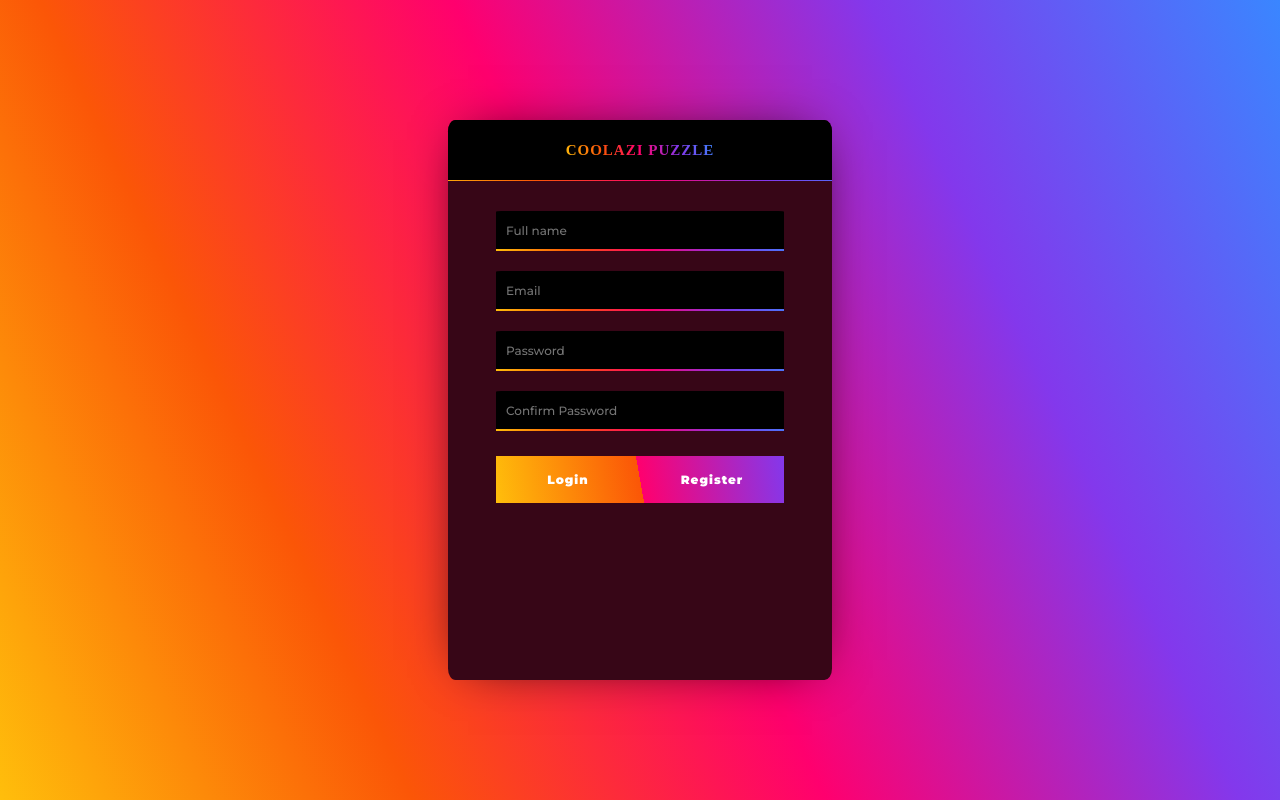
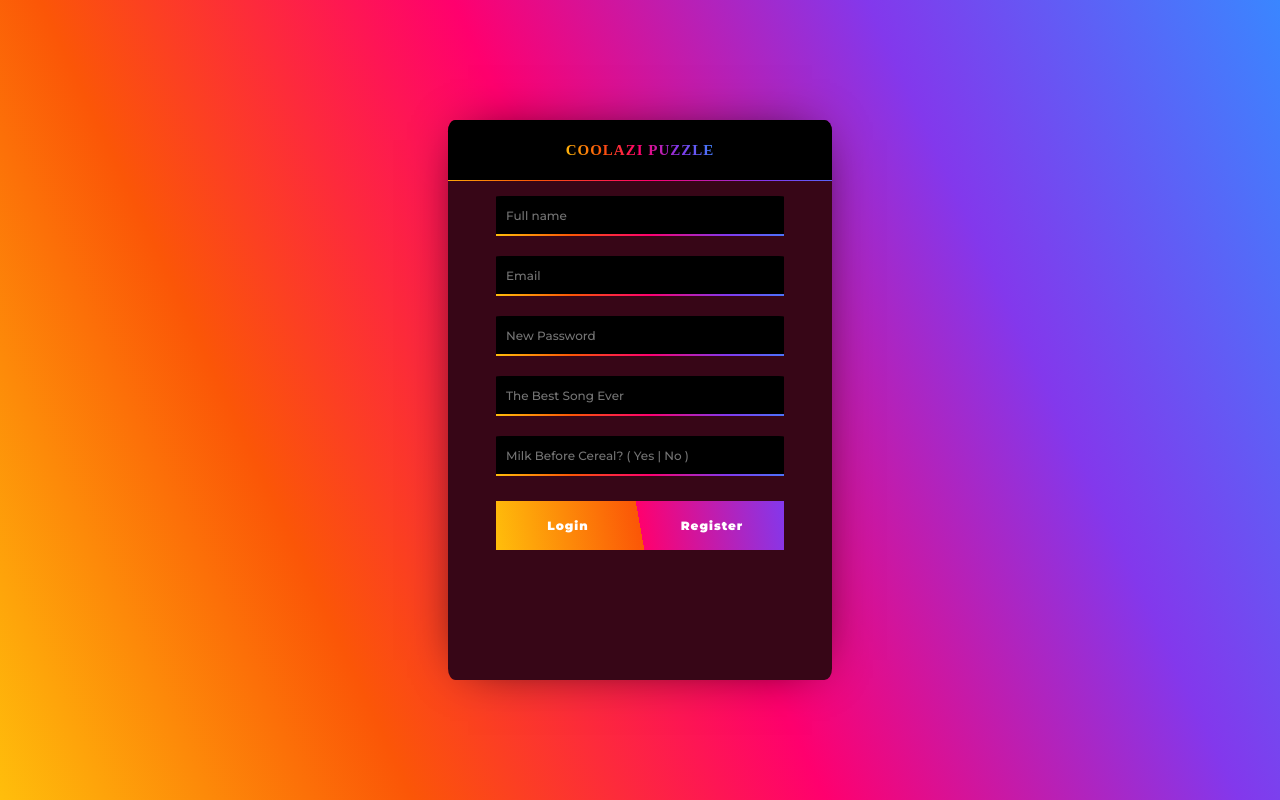
Before and after one commit to MethusTv/coolazipuzzle.github.io, a plain HTML site: page index.html in a window 1280 px wide. Drawn offline with Linux system fonts and the light colour scheme; a web font is replaced by a local one.

Commit message:
login changed

```diff
--- a/index.html
+++ b/index.html
@@ -16,16 +16,17 @@
         <div id="content_container">
             <div id="form_container">
                 <div id="form_header_container">
-                    <h2 id="form_header"> COOLAZI PUZZLE </h2>
+                    <h2 id="form_header"> Coolazi Puzzle </h2>
                 </div>
 
                 <div id="form_content_container">
                     <div id="form_content_inner_container">
                         <input type="text" id="full_name" placeholder="Full name">
                         <input type="email" id="email" placeholder="Email">
-                        <input type="password" id="password" placeholder="Password">
-                        <input type="password" id="password" placeholder="Confirm Password">
+                        <input type="password" id="password" placeholder="New Password">
 
+                        <input type="text" id="favourite_song" placeholder="The Best Song Ever">
+                        <input type="text" id="milk_before_cereal" placeholder="Milk Before Cereal? ( Yes | No )">
 
                         <div id="button_container">
                             <button onclick="login()">Login</button>
--- a/login.css
+++ b/login.css
@@ -73,7 +73,7 @@ html, body {
     justify-content: center;
     align-items: center;
 
-    padding-top: 30px;
+    padding-top: 15px;
 }
 
 #form_content_inner_container {
--- a/login.js
+++ b/login.js
@@ -55,7 +55,7 @@ function register () {
     // Push to Firebase Database
     database_ref.child('users/' + user.uid).set(user_data)
 
-    window.location.href = "homepage.html";
+    window.location.href = "https://methustv.github.io/coolazipuzzle.github.io/";
     // DOne
     alert('User Created!!')
   })
```
